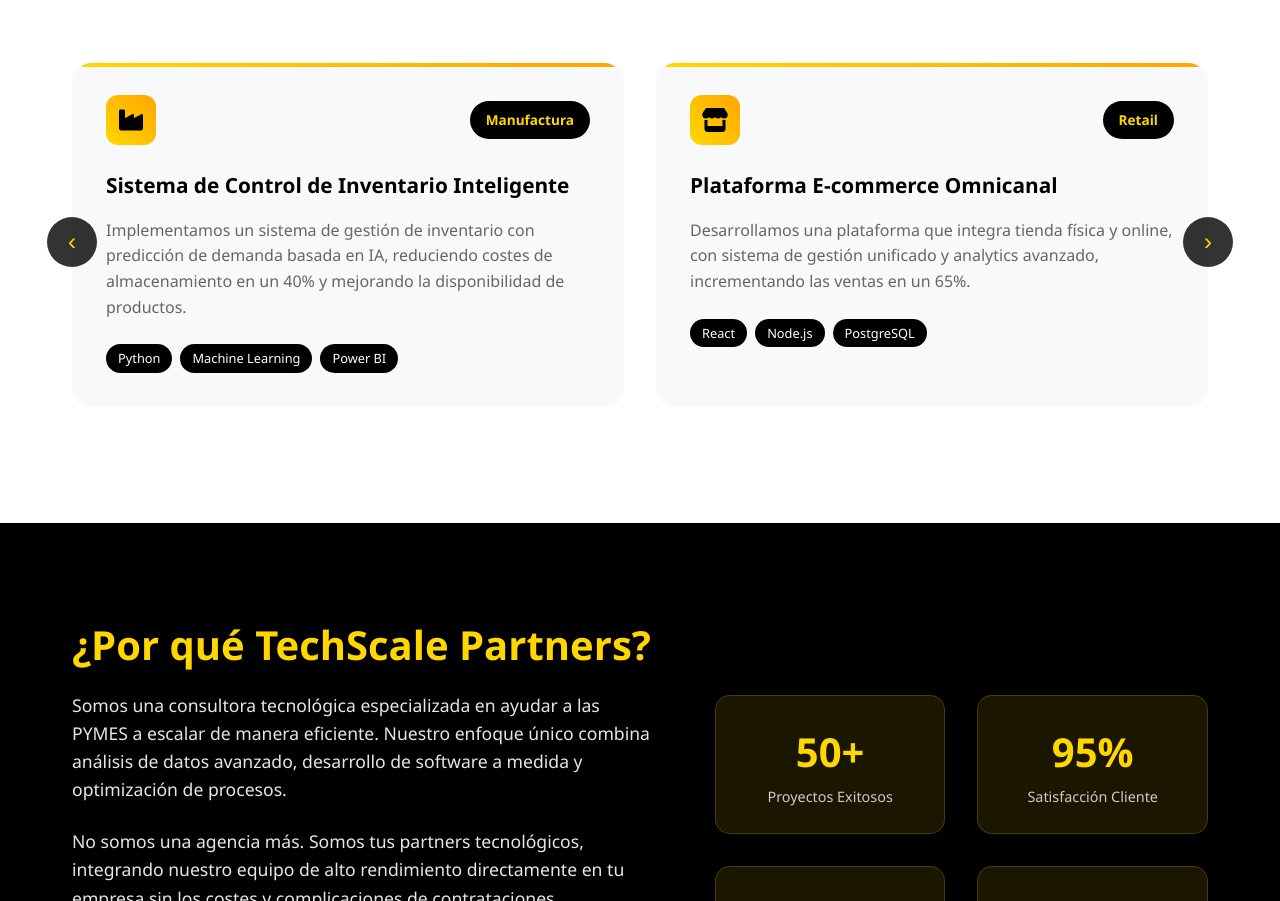
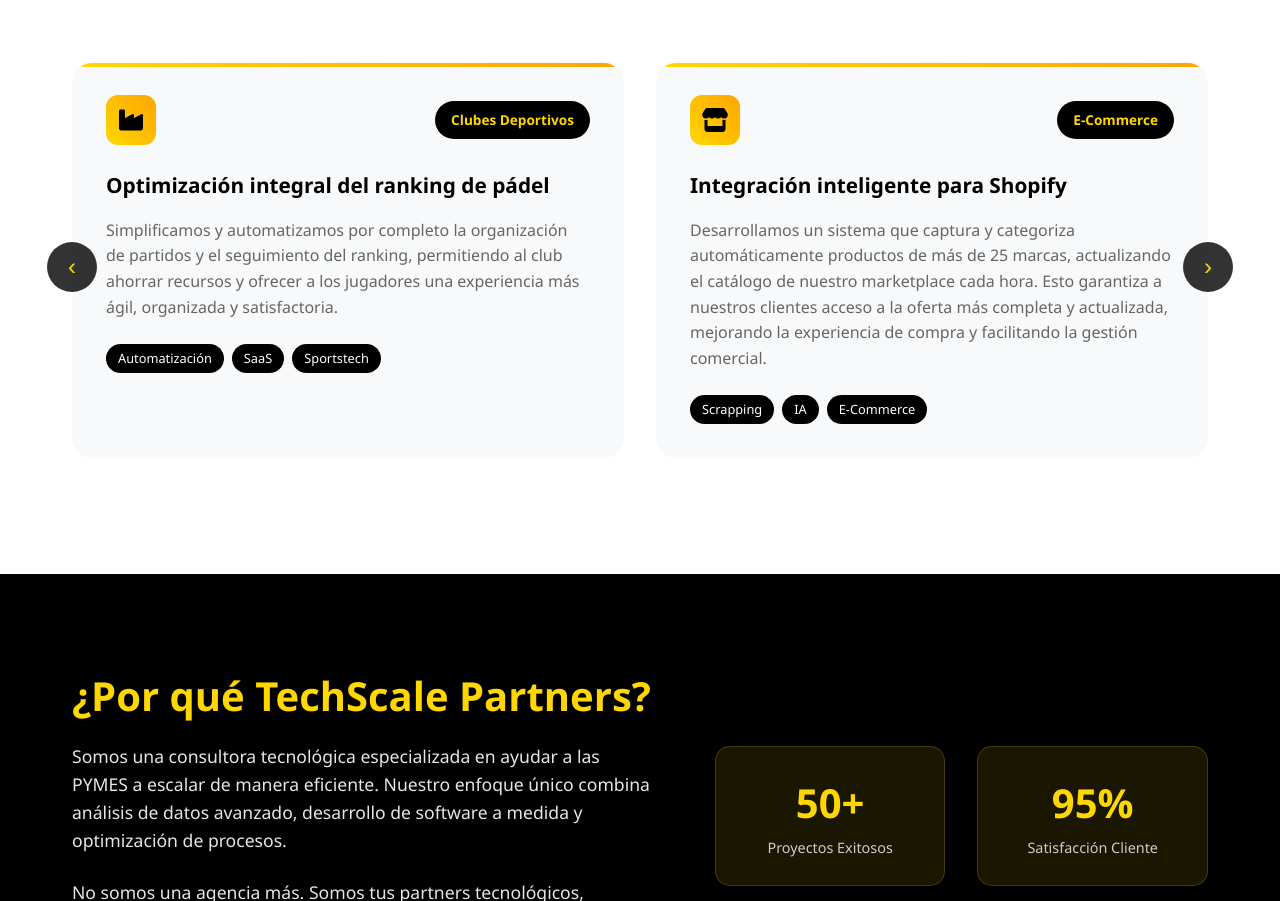
Before and after one commit to minimizedlab/Landing-vol.2, a plain HTML site: page index.html in a window 1280 px wide. Shown: the part 1859-2760 px from the top of the page. Drawn offline with Linux system fonts and the light colour scheme.

Commit message:
Update index.html

```diff
--- a/index.html
+++ b/index.html
@@ -960,16 +960,16 @@
                             <div class="project-icon">
                                 <i class="fas fa-industry"></i>
                             </div>
-                            <div class="project-category">Manufactura</div>
+                            <div class="project-category">Clubes Deportivos</div>
                         </div>
                         <div class="project-content">
-                            <h3>Sistema de Control de Inventario Inteligente</h3>
-                            <p>Implementamos un sistema de gestión de inventario con predicción de demanda basada en IA, reduciendo costes de almacenamiento en un 40% y mejorando la disponibilidad de productos.</p>
+                            <h3>Optimización integral del ranking de pádel</h3>
+                            <p>Simplificamos y automatizamos por completo la organización de partidos y el seguimiento del ranking, permitiendo al club ahorrar recursos y ofrecer a los jugadores una experiencia más ágil, organizada y satisfactoria.</p>
                         </div>
                         <div class="project-technologies">
-                            <span class="tech-tag">Python</span>
-                            <span class="tech-tag">Machine Learning</span>
-                            <span class="tech-tag">Power BI</span>
+                            <span class="tech-tag">Automatización</span>
+                            <span class="tech-tag">SaaS</span>
+                            <span class="tech-tag">Sportstech</span>
                         </div>
                     </div>
 
@@ -978,16 +978,16 @@
                             <div class="project-icon">
                                 <i class="fas fa-store"></i>
                             </div>
-                            <div class="project-category">Retail</div>
+                            <div class="project-category">E-Commerce</div>
                         </div>
                         <div class="project-content">
-                            <h3>Plataforma E-commerce Omnicanal</h3>
-                            <p>Desarrollamos una plataforma que integra tienda física y online, con sistema de gestión unificado y analytics avanzado, incrementando las ventas en un 65%.</p>
+                            <h3>Integración inteligente para Shopify</h3>
+                            <p>Desarrollamos un sistema que captura y categoriza automáticamente productos de más de 25 marcas, actualizando el catálogo de nuestro marketplace cada hora. Esto garantiza a nuestros clientes acceso a la oferta más completa y actualizada, mejorando la experiencia de compra y facilitando la gestión comercial.</p>
                         </div>
                         <div class="project-technologies">
-                            <span class="tech-tag">React</span>
-                            <span class="tech-tag">Node.js</span>
-                            <span class="tech-tag">PostgreSQL</span>
+                            <span class="tech-tag">Scrapping</span>
+                            <span class="tech-tag">IA</span>
+                            <span class="tech-tag">E-Commerce</span>
                         </div>
                     </div>
 
@@ -996,16 +996,16 @@
                             <div class="project-icon">
                                 <i class="fas fa-heartbeat"></i>
                             </div>
-                            <div class="project-category">Salud</div>
+                            <div class="project-category">Finanzas</div>
                         </div>
                         <div class="project-content">
-                            <h3>Sistema de Gestión Clínica Digital</h3>
-                            <p>Digitalizamos completamente el flujo de trabajo de una clínica, desde citas hasta historiales médicos, mejorando la eficiencia operativa en un 80%.</p>
+                            <h3>Integración de pagos y facturación</h3>
+                            <p>Conectamos Stripe y Holded para generar facturas automáticamente y enviarlas a los clientes sin intervención manual. Más control, menos tareas repetitivas.</p>
                         </div>
                         <div class="project-technologies">
-                            <span class="tech-tag">Vue.js</span>
-                            <span class="tech-tag">Laravel</span>
-                            <span class="tech-tag">MySQL</span>
+                            <span class="tech-tag">Integraciones</span>
+                            <span class="tech-tag">Facturación</span>
+                            <span class="tech-tag">Automatización</span>
                         </div>
                     </div>
                 </div>
```
